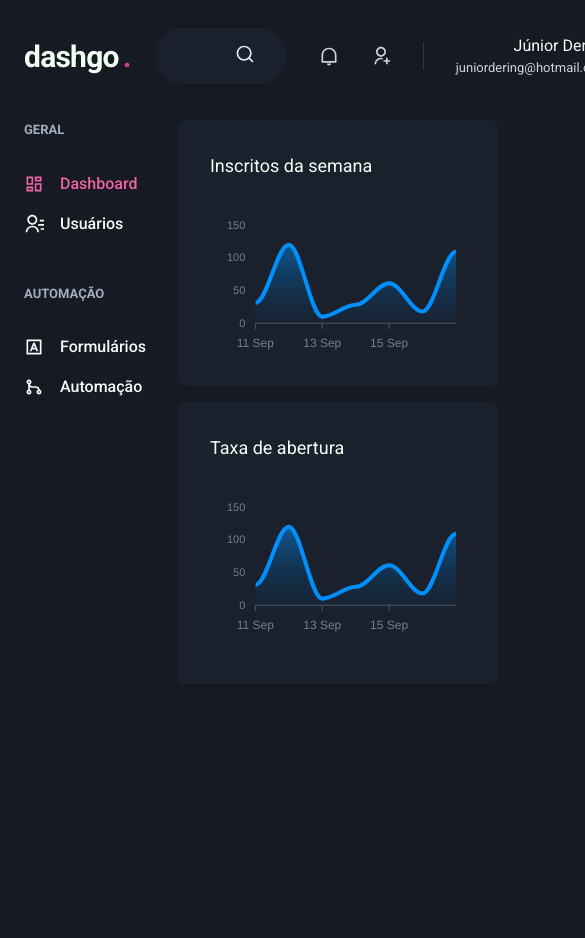
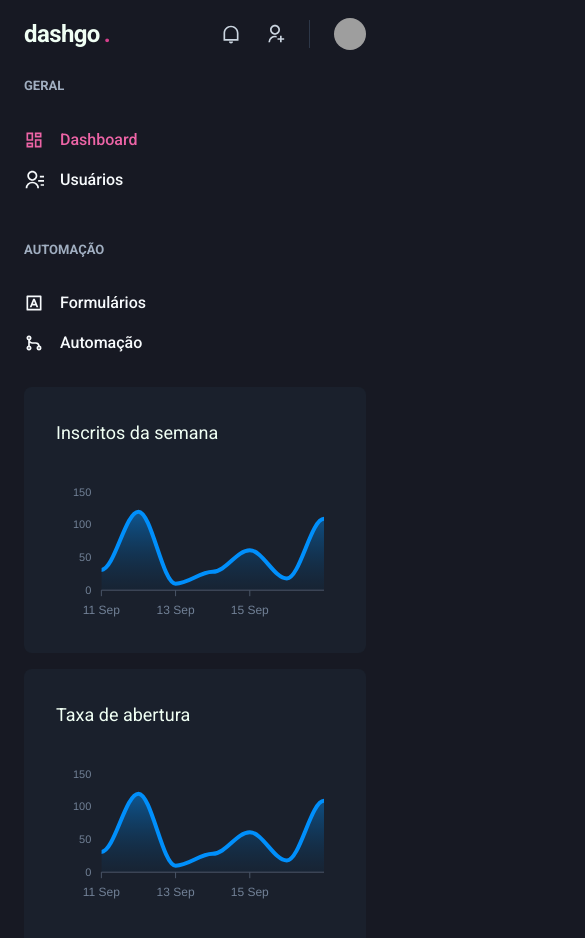
Before and after one commit to orloke/board-chakra, a Next.js app: page /dashboard in a window 390 px wide. Shown: the top 938 px of the page, 585 px wide, since content can reach past the window. Before the commit the page ends 844 px from the top, so only its background shows below. Built offline with nearby package versions, Linux system fonts and the light colour scheme; grey boxes are pictures that could not be loaded.

Commit message:
feat: responsiveness dashboard page

```diff
--- a/src/components/Header/index.tsx
+++ b/src/components/Header/index.tsx
@@ -4,7 +4,11 @@ import { NotificationsNav } from '../NotificationsNav';
 import { Profile } from '../Profile';
 import { SearchBox } from '../SearchBox';
 
-export default function Header() {
+interface HeaderProps {
+  isWideVersion?: boolean;
+}
+
+export default function Header({ isWideVersion }: HeaderProps) {
   return (
     <Flex
       as="header"
@@ -17,10 +21,10 @@ export default function Header() {
       align="center"
     >
       <Logo />
-      <SearchBox />
+      {isWideVersion && <SearchBox />}
       <Flex align="center" ml="auto">
         <NotificationsNav />
-        <Profile />
+        <Profile showProfileData={isWideVersion} />
       </Flex>
     </Flex>
   );
--- a/src/components/Logo/index.tsx
+++ b/src/components/Logo/index.tsx
@@ -2,7 +2,12 @@ import { Text } from '@chakra-ui/react';
 
 export function Logo() {
   return (
-    <Text fontSize="3xl" fontWeight="bold" letterSpacing="tight" w="64">
+    <Text
+      fontSize={['2xl', '3xl']}
+      fontWeight="bold"
+      letterSpacing="tight"
+      w="64"
+    >
       dashgo
       <Text as="span" ml="1" color="pink.500">
         .
--- a/src/components/NotificationsNav/index.tsx
+++ b/src/components/NotificationsNav/index.tsx
@@ -4,9 +4,9 @@ import { RiNotificationLine, RiUserAddLine } from 'react-icons/ri';
 export function NotificationsNav() {
   return (
     <HStack
-      spacing="8"
-      mx="8"
-      pr="8"
+      spacing={['6', '8']}
+      mx={['6', '8']}
+      pr={['6', '8']}
       py="1"
       color="gray.300"
       borderRightWidth={1}
--- a/src/components/Profile/index.tsx
+++ b/src/components/Profile/index.tsx
@@ -1,15 +1,21 @@
 import { Box, Flex, Text, Avatar } from '@chakra-ui/react';
 import React from 'react';
 
-export function Profile() {
+interface ProfileProps {
+  showProfileData?: boolean;
+}
+
+export function Profile({ showProfileData = true }: ProfileProps) {
   return (
     <Flex align="center">
+      {showProfileData && (
         <Box mr="4" textAlign="right">
           <Text>Júnior Dering</Text>
           <Text color="gray.300" fontSize="small">
             juniordering@hotmail.com
           </Text>
         </Box>
+      )}
       <Avatar
         name="Júnior Dering"
         size="sm"
--- a/src/pages/dashboard/index.tsx
+++ b/src/pages/dashboard/index.tsx
@@ -1,4 +1,11 @@
-import { Box, Flex, SimpleGrid, Text, theme } from '@chakra-ui/react';
+import {
+  Box,
+  Flex,
+  SimpleGrid,
+  Text,
+  theme,
+  useBreakpointValue,
+} from '@chakra-ui/react';
 import dynamic from 'next/dynamic';
 import React from 'react';
 import Header from '../../components/Header';
@@ -60,16 +67,28 @@ const options = {
 const series = [{ name: 'series1', data: [31, 120, 10, 28, 61, 18, 109] }];
 
 export default function Dashboard() {
+  const isWideVersion = useBreakpointValue({
+    base: false,
+    md: true,
+  });
   return (
     <Flex direction="column" h="100vh">
-      <Header />
-      <Flex w="100%" my="6" maxW="1480" mx="auto" px="6">
+      <Header isWideVersion={isWideVersion} />
+      <Flex
+        w="100%"
+        my="6"
+        maxW="1480"
+        mx="auto"
+        px="6"
+        direction={isWideVersion ? 'row' : 'column'}
+      >
         <Sidebar />
         <SimpleGrid
           flex="1"
           gap="4"
           minChildWidth="320px"
           justifyContent="flex-start"
+          mt={isWideVersion ? '0' : '8'}
         >
           <Box p="8" bg="gray.800" borderRadius="8" pb="4">
             <Text fontSize="lg" mb="4">
```
Lines whose indentation alone changed are shown as unchanged.
